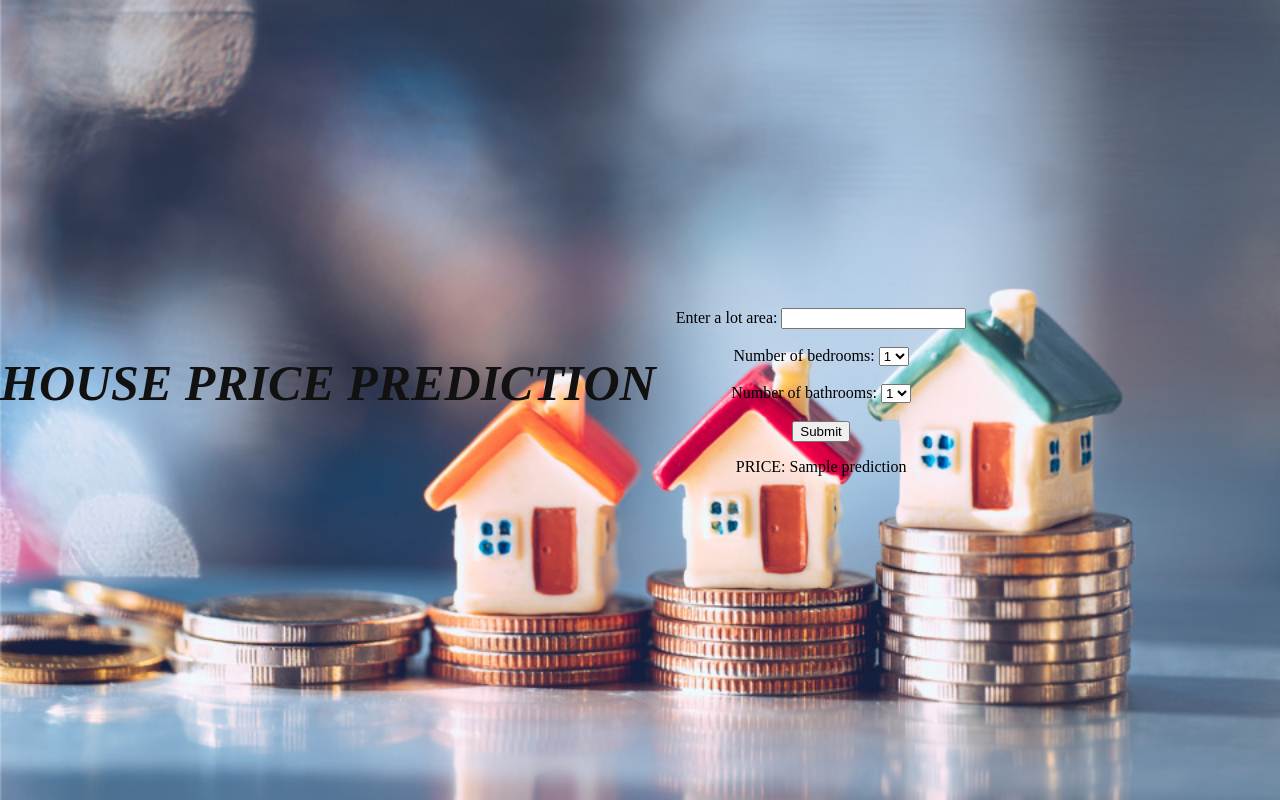
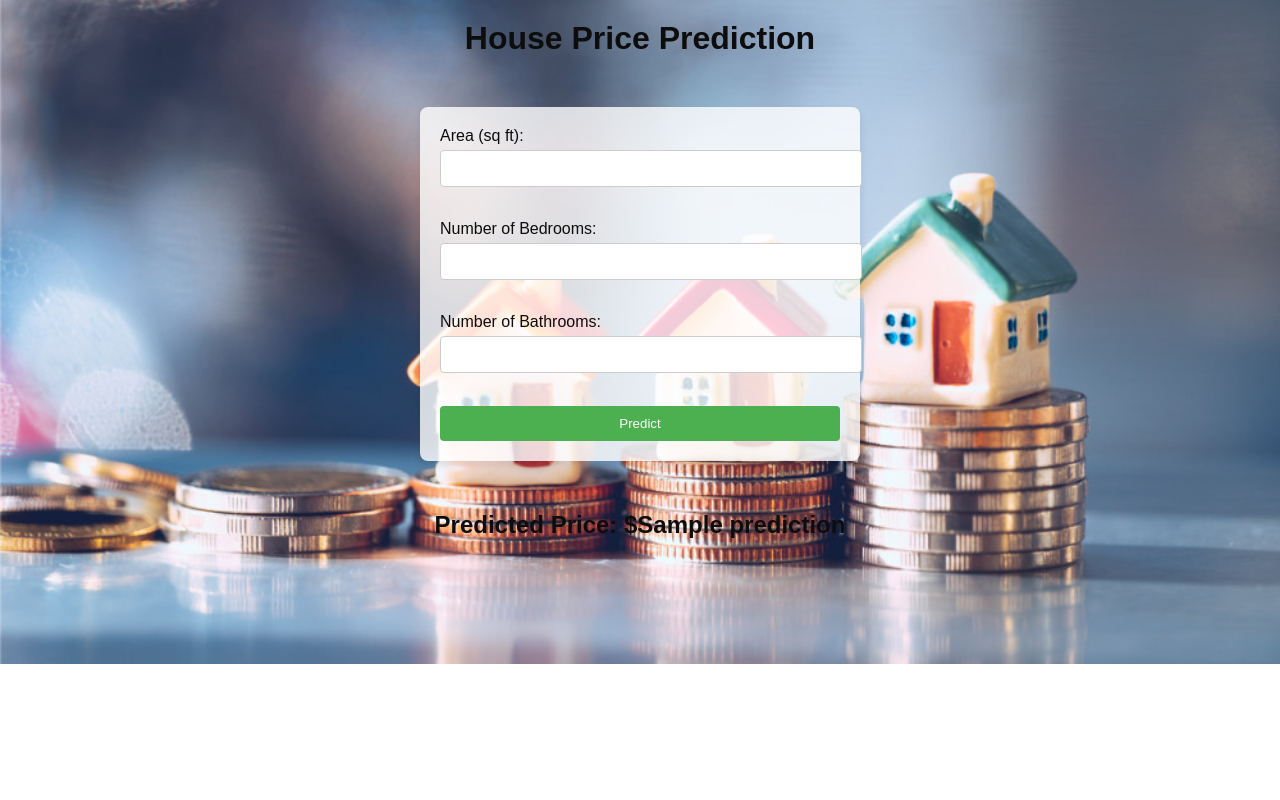
Before and after one commit to Sharmilayelisetti/House-price-prediction, a Flask app: template templates/clickhere.html in a window 1280 px wide. Run offline with Flask 3, Linux system fonts and the light colour scheme; the template is opened without the code that fills it: most values are stand-ins (such as "Sample title", 1, 10 or a date in 2020); parts of the project's set-up code (start-up, migrations or seed data) failed here and were passed over.

Commit message:
Initial commit

```diff
--- a/app.py
+++ b/app.py
@@ -1,31 +1,46 @@
 from flask import Flask, render_template, request
-from sklearn.linear_model import LinearRegression
 import pickle
-import pandas as pd
 
 app = Flask(__name__)
 
-with open('linear_regression_model.plk','rb') as f:
-     model = pickle.load(f)
+# Load the trained model
+model_file_path = 'linear_regression_model.pkl'
+
+try:
+    with open(model_file_path, 'rb') as f:
+        model = pickle.load(f)
+    print("Model loaded successfully.")
+except FileNotFoundError:
+    model = None
+    print(f"Error: Model file '{model_file_path}' not found.")
+except pickle.UnpicklingError as e:
+    model = None
+    print(f"Error loading the model: {e}")
 
 @app.route('/', methods=['GET', 'POST'])
 def clickhere():
+    prediction = None
+    error_message = None
+
     if request.method == 'POST':
-        try:
-            area = float(request.form['area'])
-            bedrooms = float(request.form['no_of_bedrooms'])
-            bathrooms = float(request.form['no_of_bathrooms'])
+        if not model:
+            error_message = "Model is not available. Please contact the administrator."
+        else:
+            try:
+                # Parse user input
+                area = float(request.form.get('area', '0'))
+                bedrooms = float(request.form.get('no_of_bedrooms', '0'))
+                bathrooms = float(request.form.get('no_of_bathrooms', '0'))
 
-            prediction = model.predict([[area, bedrooms, bathrooms]])
+                # Predict the price
+                prediction = model.predict([[area, bedrooms, bathrooms]])[0]
+                prediction = round(prediction, 2)
+            except ValueError:
+                error_message = "Invalid input. Please enter valid numeric values."
+            except Exception as e:
+                error_message = f"An unexpected error occurred: {e}"
 
-            return render_template('clickhere.html', prediction=prediction)
-        except KeyError:
-            # Handle the case where the "area" key is missing
-            error_message = "Please enter a value for the lot area."
-            return render_template('clickhere.html', error=error_message)
-    return render_template('clickhere.html')
-
-
+    return render_template('clickhere.html', prediction=prediction, error=error_message)
 
 if __name__ == '__main__':
     app.run(debug=True)
--- a/templates/clickhere.html
+++ b/templates/clickhere.html
@@ -1,81 +1,90 @@
 <!DOCTYPE html>
-<html>
+<html lang="en">
 <head>
-<title>HOUSE PRICE PREDICTION</title>
+    <meta charset="UTF-8">
+    <meta name="viewport" content="width=device-width, initial-scale=1.0">
+    <title>House Price Prediction</title>
     <style>
         body {
-        background-image: url('static/HOUSE 5.jpg');
+            background-image: url('/static/HOUSE\ 5.jpg'); /* Replace with the path to your image */
+            background-size: cover;
+            background-position: center;
             background-repeat: no-repeat;
-        background-size: cover; /* This ensures the image covers the entire background */
-        display: flex;
-        justify-content: left;
-        align-items: center;
-        height: 100vh;
-        margin: 0;
+            font-family: Arial, sans-serif;
+            color:hsl(0, 0%, 5%);
         }
 
         h1 {
-        text-align: TOP; /* TOP the title horizontally */
-        font-size: 50px;
-        color: rgb(16, 15, 15);
-        margin-top: 0; /* Set margin-top to 0 to position title at the top */
+            text-align: center;
+            margin-top: 20px;
         }
 
-    form{
-        background-color: rgba(red, green, blue, alpha);
+        form {
+            max-width: 400px;
+            margin: 50px auto;
             padding: 20px;
-        border-radius: 10px;
+            background: rgba(255, 255, 255, 0.8);
+            border-radius: 8px;
+            box-shadow: 0 4px 8px rgba(0, 0, 0, 0.1);
+        }
+
+        label {
+            display: block;
+            margin-bottom: 5px;
+        }
+
+        input {
+            width: 100%;
+            padding: 10px;
+            margin-bottom: 15px;
+            border: 1px solid #ccc;
+            border-radius: 4px;
+        }
+
+        button {
+            width: 100%;
+            padding: 10px;
+            background-color: #4CAF50;
+            color: white;
+            border: none;
+            border-radius: 4px;
+            cursor: pointer;
+        }
+
+        button:hover {
+            background-color: #45a049;
+        }
+
+        h2 {
             text-align: center;
         }
-    nav ul {
-        list-style-type: none;
-        padding: 0;
-    }
 
-    nav li {
-        display: inline;
-        margin-right: 20px;
-    }
-
-    nav a {
-        text-decoration: none;
-        color: white;
-        font-weight: bold;
-
-    }
-
-    nav a:hover {
-        color: white;
-
+        h2.error {
+            color: red;
         }
     </style>
 </head>
 <body>
-<h1 style="text-align:Top;font-size:50px;color:rgb(17, 17, 17);"><i>HOUSE PRICE PREDICTION</i></h1>
+    <h1>House Price Prediction</h1>
+    <form method="POST">
+        <label for="area">Area (sq ft):</label>
+        <input type="text" id="area" name="area" required><br><br>
 
-<form action="/" method="post">
-    <label for="area">Enter a lot area:</label>
-    <input type="number" id="area" name="area" required>
-    <br><br>
-    <label for="no_of_bedrooms">Number of bedrooms:</label>
-    <select name="no_of_bedrooms" id="no_of_bedrooms">
-        <option value="1">1</option>
-        <option value="2">2</option>
-        <option value="3">3</option>
-        <option value="4">4</option>
-    </select>
-    <br><br>
-    <label for="no_of_bathrooms">Number of bathrooms:</label>
-    <select name="no_of_bathrooms" id="no_of_bathrooms">
-        <option value="1">1</option>
-        <option value="2">2</option>
-        <option value="3">3</option>
-        <option value="4">4</option>
-    </select>
-    <br><br>
-    <button type="submit">Submit</button>
-    <p>PRICE: {{ prediction }}</p>
+        <label for="no_of_bedrooms">Number of Bedrooms:</label>
+        <input type="text" id="no_of_bedrooms" name="no_of_bedrooms" required><br><br>
+
+        <label for="no_of_bathrooms">Number of Bathrooms:</label>
+        <input type="text" id="no_of_bathrooms" name="no_of_bathrooms" required><br><br>
+
+        <button type="submit">Predict</button>
     </form>
 
+    {% if prediction is not none %}
+        <h2>Predicted Price: ${{ prediction }}</h2>
+    {% endif %}
+
+    {% if error %}
+        <h2 class="error">Error: {{ error }}</h2>
+    {% endif %}
 </body>
 </html>
```
Also changed, not shown: templates/homepage.html (+14 -8 lines), train_model.py (added, +21 -0 lines), 2 other files. Lines whose indentation alone changed are shown as unchanged.
